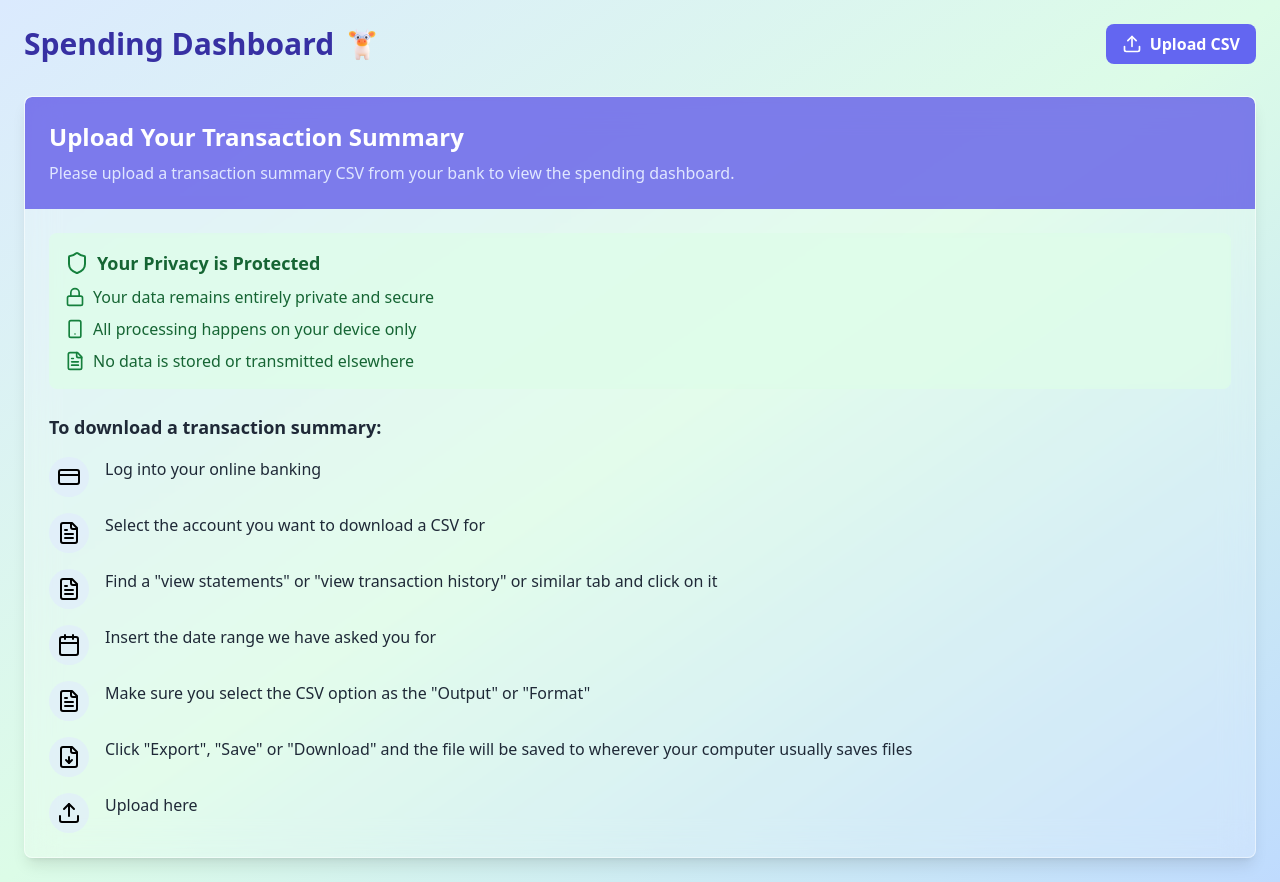
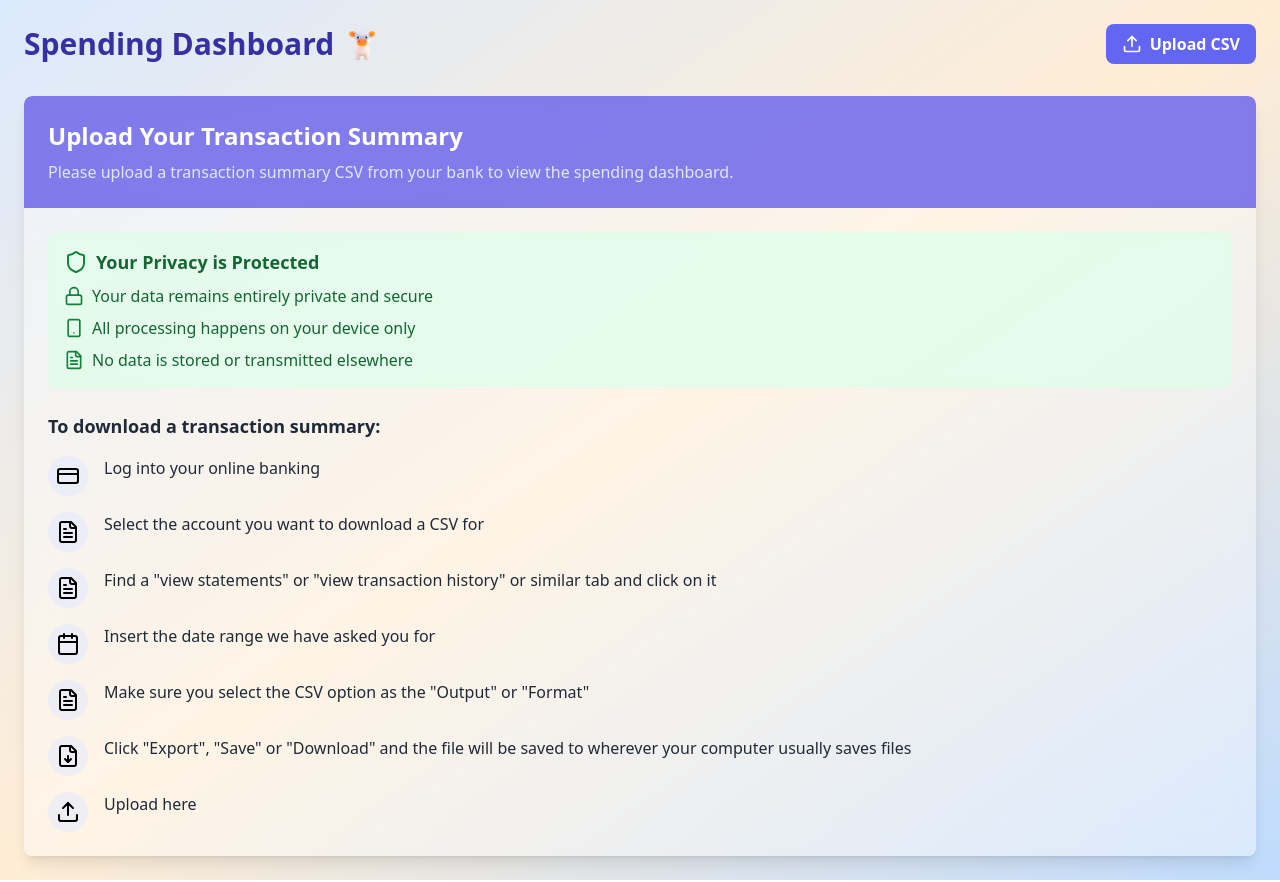
Before and after one commit to greg-maceachern12/moolah, a React (Create React App) app: page / in a window 1280 px wide. Built offline with nearby package versions, Linux system fonts and the light colour scheme.

Commit message:
coloring

```diff
--- a/src/components/SpendingDashboard.tsx
+++ b/src/components/SpendingDashboard.tsx
@@ -365,7 +365,7 @@ const SpendingDashboard: React.FC = () => {
     };
 
     return (
-        <div className="min-h-screen p-6 bg-gradient-to-br from-blue-100 via-green-100 to-blue-200">
+        <div className="min-h-screen p-6 bg-gradient-to-br from-blue-100 via-orange-100 to-blue-200">
             <div className="max-w-7xl mx-auto">
                 <div className="mb-8">
                     <div className="flex justify-between items-center mb-4">
@@ -474,7 +474,7 @@ const SpendingDashboard: React.FC = () => {
 
                         {/* Updated AI Insights section */}
                         <div className="mb-6">
-                            <div className="w-full bg-white bg-opacity-20 backdrop-filter backdrop-blur-sm p-4 rounded-xl transition duration-300 ease-in-out">
+                            <div className="w-full bg-white bg-opacity-50 backdrop-filter backdrop-blur-sm p-4 rounded-xl transition duration-300 ease-in-out">
                                 <div className="flex items-center justify-between mb-3">
                                     <div className="flex items-center space-x-2">
                                         <h3 className="text-xl font-bold text-indigo-700">AI Insights</h3>
@@ -643,7 +643,7 @@ const SpendingDashboard: React.FC = () => {
                         </div>
                     </>
                 ) : (
-                    <div className="bg-white bg-opacity-20 backdrop-filter backdrop-blur-lg shadow-lg rounded-lg overflow-hidden mt-8 border border-white border-opacity-50">
+                    <div className="bg-white bg-opacity-40 backdrop-filter backdrop-blur-lg shadow-lg rounded-lg overflow-hidden mt-8">
                         <div className="bg-indigo-600 bg-opacity-70 text-white p-6 backdrop-filter backdrop-blur-md">
                             <h2 className="text-2xl font-bold mb-2">Upload Your Transaction Summary</h2>
                             <p className="text-indigo-100">
```
